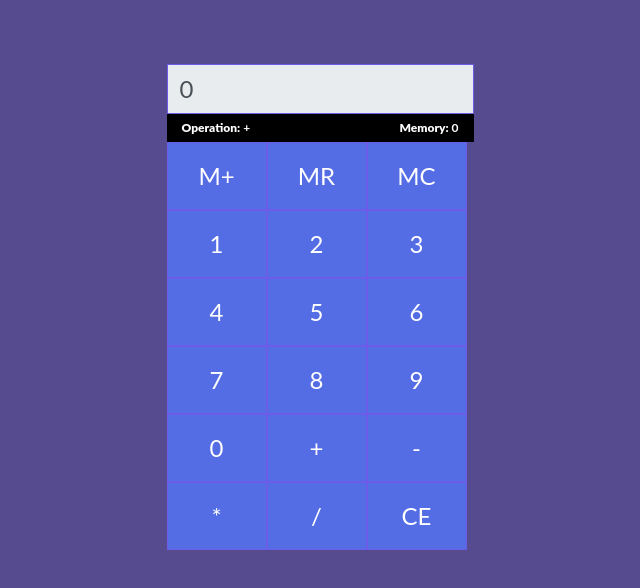
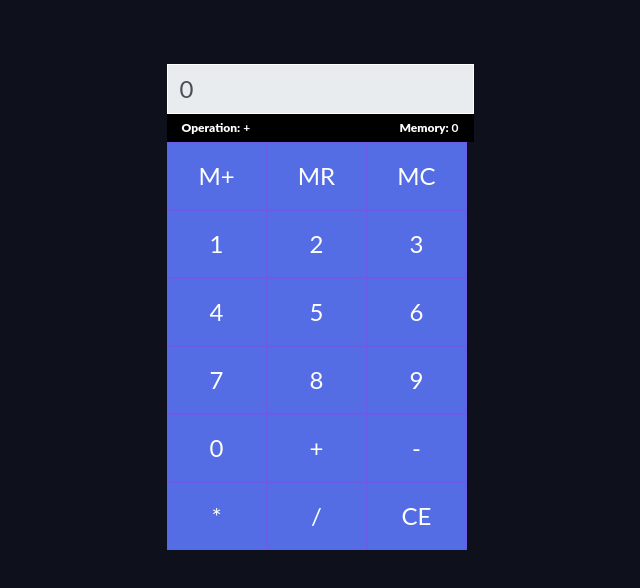
Before and after one commit to seyeonigbinde/Calculator-App, a React (Create React App) app: page / in a window 1280 px wide. Shown: the top 588 px of the page, without its empty margins (320-960 px from the left). Built offline with nearby package versions, Linux system fonts and the light colour scheme.

Commit message:
Additional Styling

```diff
--- a/src/index.css
+++ b/src/index.css
@@ -1,7 +1,7 @@
 body {
   box-sizing: border-box;
   overflow-x: hidden;
-  background: #574b90;
+  background: #0e101c;
   font-family: 'Lato', sans-serif;
 }
 
@@ -10,7 +10,7 @@ body {
 }
 
 .form-control {
-  border-color: #6c5ce7 !important;
+  border-color: #fff !important;
 }
 
 button,
```
Also changed, not shown: src/App.js (+7 -6 lines).
